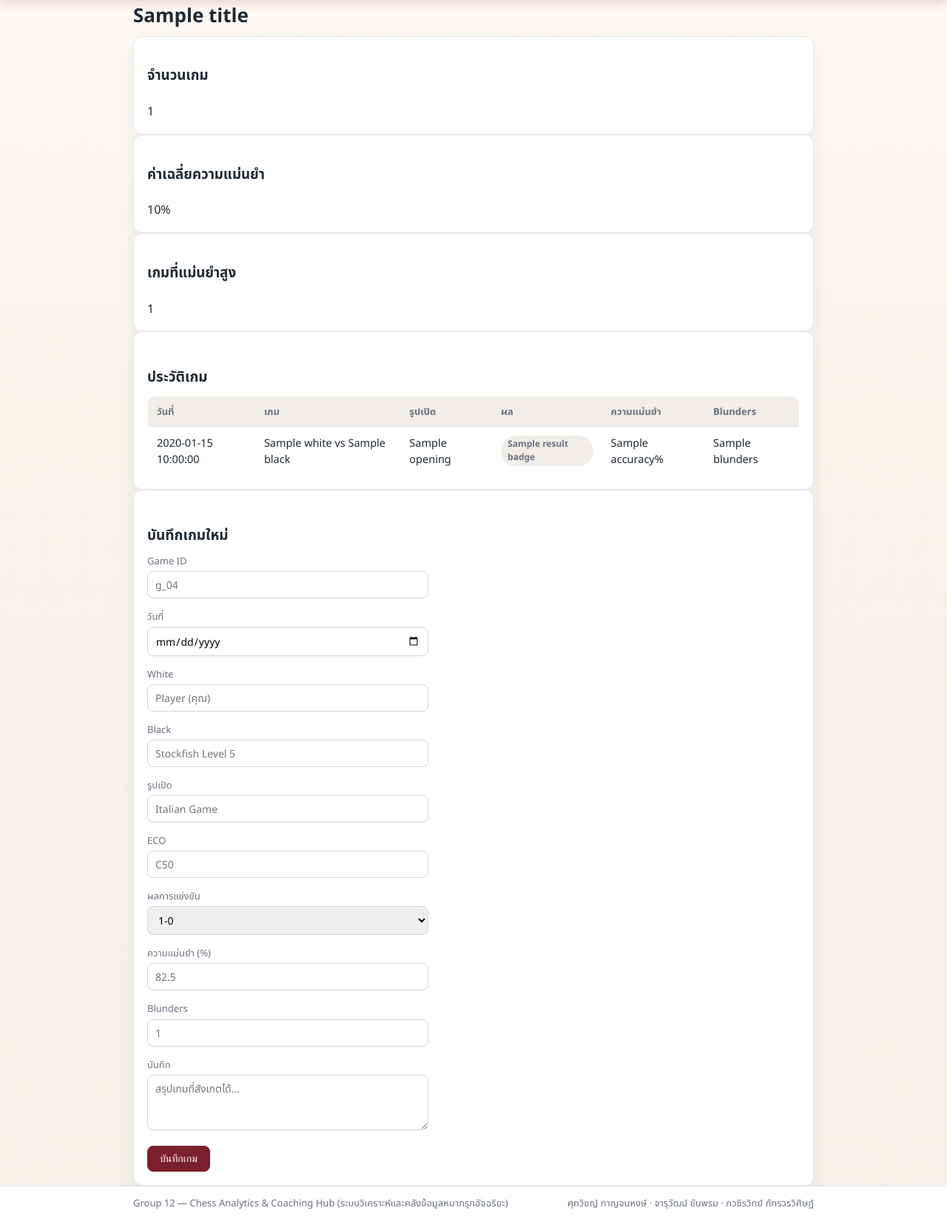
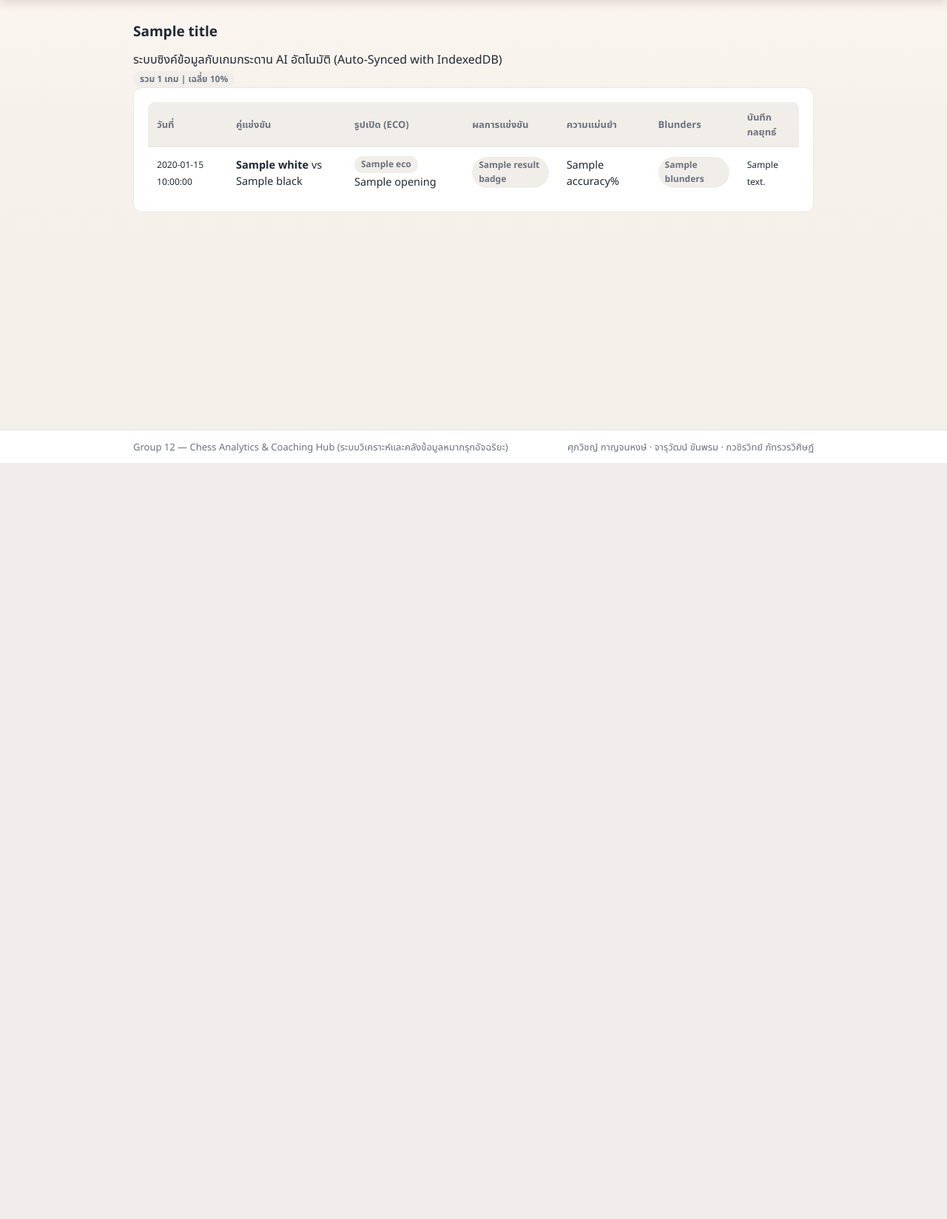
Before and after one commit to suphawitka69-sketch/Chess-with-Ai-Recognization, a Flask app: template templates/page2.html in a window 1280 px wide. Shown: the part 174-1822 px from the top of the page at 74% size. After the commit the page ends 800 px from the top, so only its background shows below. Run offline with Flask 3, Linux system fonts and the light colour scheme; the template is opened without the code that fills it: most values are stand-ins (such as "Sample title", 1, 10 or a date in 2020).

Commit message:
auto refresh match history from game sync

```diff
--- a/pages/page2.py
+++ b/pages/page2.py
@@ -27,45 +27,3 @@ def build():
         "avg_accuracy": avg_accuracy,
         "high_accuracy_count": high_accuracy_count,
     }
-
-
-def handle(form):
-    items = storage.load()
-    white = form.get("white", "").strip()
-    black = form.get("black", "").strip()
-    opening = form.get("opening", "").strip()
-    eco = form.get("eco", "").strip()
-    result = form.get("result", "").strip()
-    notes = form.get("notes", "").strip()
-
-    if white == "" or black == "" or opening == "" or result == "":
-        return "กรุณากรอกข้อมูลเกมให้ครบถ้วน"
-
-    try:
-        accuracy = float(form.get("accuracy", "0"))
-    except ValueError:
-        return "ค่า accuracy ต้องเป็นตัวเลข"
-
-    try:
-        blunders = int(form.get("blunders", "0"))
-    except ValueError:
-        return "จำนวน blunders ต้องเป็นตัวเลขเต็ม"
-
-    game_id = form.get("game_id", "").strip() or f"g_{len(items) + 1:02d}"
-    date = form.get("date", "").strip() or "2026-09-23"
-
-    items.append({
-        "id": len(items) + 1,
-        "game_id": game_id,
-        "date": date,
-        "white": white,
-        "black": black,
-        "opening": opening,
-        "eco": eco,
-        "result": result,
-        "accuracy": accuracy,
-        "blunders": blunders,
-        "notes": notes,
-    })
-    storage.save(items)
-    return "บันทึกเกมใหม่แล้ว"
--- a/templates/page2.html
+++ b/templates/page2.html
@@ -1,98 +1,83 @@
 {% extends "base.html" %}
+
 {% block content %}
-<h1>{{ title }}</h1>
+<div class="container my-4">
+  <div class="d-flex justify-content-between align-items-center mb-3">
+    <div>
+      <h2 class="fw-bold text-dark mb-0">{{ title }}</h2>
+      <span class="small text-muted">ระบบซิงค์ข้อมูลกับเกมกระดาน AI อัตโนมัติ (Auto-Synced with IndexedDB)</span>
+    </div>
+    <span class="badge bg-primary fs-6 px-3 py-2 rounded-pill">รวม {{ total_games }} เกม | เฉลี่ย {{ avg_accuracy }}%</span>
+  </div>
 
-<div class="grid three-col">
-  <div class="panel card">
-    <h3>จำนวนเกม</h3>
-    <div class="stat-value">{{ total_games }}</div>
+  <!-- ตารางประวัติการแข่งขัน (อัปเดตอัตโนมัติตามเกมจริง) -->
+  <div class="card shadow-sm border-0 mb-4 rounded-4 overflow-hidden">
+    <div class="card-body p-0">
+      <div class="table-responsive">
+        <table class="table table-hover align-middle mb-0" id="matchHistoryTable">
+          <thead class="table-light">
+            <tr>
+              <th class="ps-3">วันที่</th>
+              <th>คู่แข่งขัน</th>
+              <th>รูปเปิด (ECO)</th>
+              <th>ผลการแข่งขัน</th>
+              <th>ความแม่นยำ</th>
+              <th>Blunders</th>
+              <th>บันทึกกลยุทธ์</th>
+            </tr>
+          </thead>
+          <tbody>
+            {% for m in matches %}
+            <tr data-game-id="{{ m.game_id }}" data-game-signature="{{ m.accuracy }}|{{ m.blunders }}|{{ m.opening }}|{{ m.result }}">
+              <td class="ps-3"><small class="text-muted">{{ m.date }}</small></td>
+              <td><strong>{{ m.white }}</strong> vs {{ m.black }}</td>
+              <td><span class="badge bg-light text-dark border">{{ m.eco }}</span> {{ m.opening }}</td>
+              <td>
+                <span class="badge bg-{{ m.get_result_badge().color }}">
+                  {{ m.get_result_badge().label }}
+                </span>
+              </td>
+              <td>
+                <span class="fw-bold {% if m.is_high_accuracy() %}text-success{% else %}text-warning{% endif %}">
+                  {{ m.accuracy }}%
+                </span>
+              </td>
+              <td><span class="badge rounded-pill bg-danger-subtle text-danger px-2">{{ m.blunders }}</span></td>
+              <td><small class="text-muted">{{ m.notes }}</small></td>
+            </tr>
+            {% endfor %}
+          </tbody>
+        </table>
+      </div>
+    </div>
   </div>
-  <div class="panel card">
-    <h3>ค่าเฉลี่ยความแม่นยำ</h3>
-    <div class="stat-value">{{ avg_accuracy }}%</div>
-  </div>
-  <div class="panel card">
-    <h3>เกมที่แม่นยำสูง</h3>
-    <div class="stat-value">{{ high_accuracy_count }}</div>
-  </div>
+
 </div>
 
-<div class="panel">
-  <h2>ประวัติเกม</h2>
-  {% if matches %}
-  <table>
-    <tr>
-      <th>วันที่</th>
-      <th>เกม</th>
-      <th>รูปเปิด</th>
-      <th>ผล</th>
-      <th>ความแม่นยำ</th>
-      <th>Blunders</th>
-    </tr>
-    {% for match in matches %}
-    <tr>
-      <td>{{ match.date }}</td>
-      <td>{{ match.white }} vs {{ match.black }}</td>
-      <td>{{ match.opening }}</td>
-      <td><span class="badge {{ match.get_result_badge()['color'] }}">{{ match.get_result_badge()['label'] }}</span></td>
-      <td>{{ match.accuracy }}%</td>
-      <td>{{ match.blunders }}</td>
-    </tr>
-    {% endfor %}
-  </table>
-  {% else %}
-  <div class="empty">ยังไม่มีเกมที่บันทึก</div>
-  {% endif %}
-</div>
+<script>
+async function refreshMatchHistory() {
+  try {
+    const response = await fetch('/api/games', { cache: 'no-store' });
+    if (!response.ok) return;
+    const data = await response.json();
+    const serverSignature = (data.games || [])
+      .map(game => `${game.game_id}|${game.accuracy}|${game.blunders}|${game.opening}|${game.result}`)
+      .join('||');
+    const pageSignature = Array.from(document.querySelectorAll('tr[data-game-signature]'))
+      .map(row => `${row.getAttribute('data-game-id')}|${row.getAttribute('data-game-signature')}`)
+      .join('||');
+    if (serverSignature !== pageSignature) window.location.reload();
+  } catch (err) {
+    console.warn('Match History refresh skipped:', err);
+  }
+}
 
-<div class="panel">
-  <h2>บันทึกเกมใหม่</h2>
-  <form method="post" class="stacked-form">
-    <div class="field">
-      <label for="game_id">Game ID</label>
-      <input id="game_id" name="game_id" placeholder="g_04">
-    </div>
-    <div class="field">
-      <label for="date">วันที่</label>
-      <input id="date" name="date" type="date">
-    </div>
-    <div class="field">
-      <label for="white">White</label>
-      <input id="white" name="white" placeholder="Player (คุณ)">
-    </div>
-    <div class="field">
-      <label for="black">Black</label>
-      <input id="black" name="black" placeholder="Stockfish Level 5">
-    </div>
-    <div class="field">
-      <label for="opening">รูปเปิด</label>
-      <input id="opening" name="opening" placeholder="Italian Game">
-    </div>
-    <div class="field">
-      <label for="eco">ECO</label>
-      <input id="eco" name="eco" placeholder="C50">
-    </div>
-    <div class="field">
-      <label for="result">ผลการแข่งขัน</label>
-      <select id="result" name="result">
-        <option value="1-0">1-0</option>
-        <option value="0-1">0-1</option>
-        <option value="1/2-1/2">1/2-1/2</option>
-      </select>
-    </div>
-    <div class="field">
-      <label for="accuracy">ความแม่นยำ (%)</label>
-      <input id="accuracy" name="accuracy" type="number" step="0.1" min="0" max="100" placeholder="82.5">
-    </div>
-    <div class="field">
-      <label for="blunders">Blunders</label>
-      <input id="blunders" name="blunders" type="number" min="0" placeholder="1">
-    </div>
-    <div class="field">
-      <label for="notes">บันทึก</label>
-      <textarea id="notes" name="notes" rows="3" placeholder="สรุปเกมที่สังเกตได้..."></textarea>
-    </div>
-    <button class="btn" type="submit">บันทึกเกม</button>
-  </form>
-</div>
+window.addEventListener('message', event => {
+  if (event.data && event.data.type === 'CHESS_GAME_OVER') {
+    window.setTimeout(refreshMatchHistory, 500);
+  }
+});
+
+window.setInterval(refreshMatchHistory, 3000);
+</script>
 {% endblock %}
```
